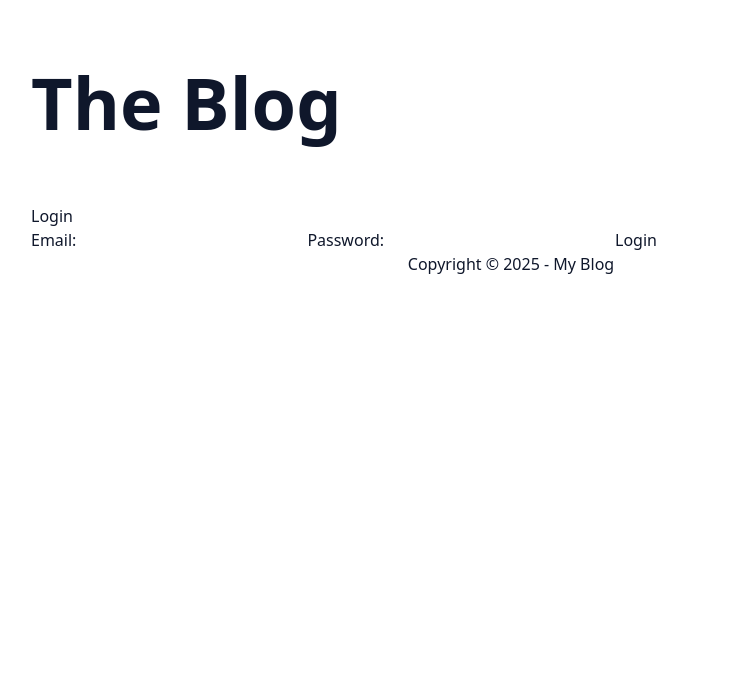
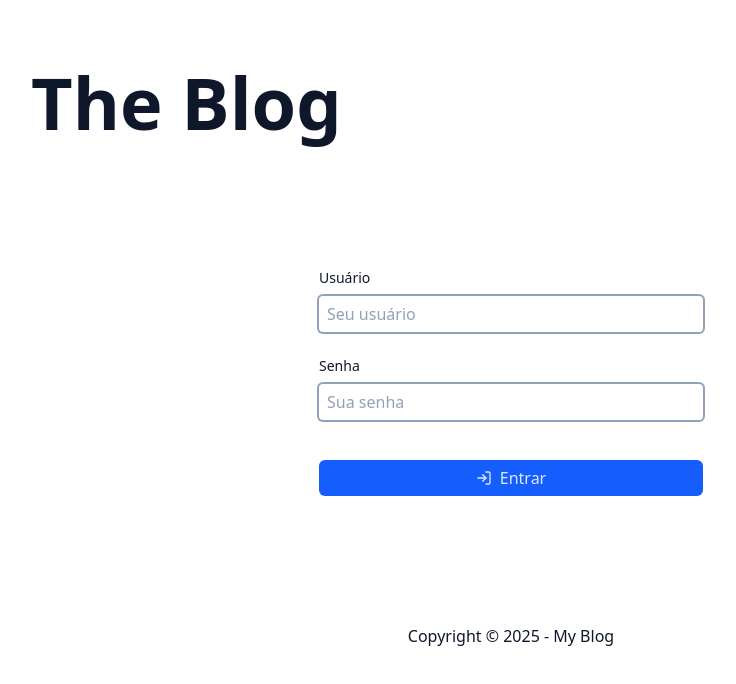
Before and after one commit to rdGxd/blog, a Next.js app: page /admin/login in a window 1280 px wide. Shown: the top 684 px of the page, without its empty margins (129-865 px from the left). Built offline with nearby package versions, Linux system fonts and the light colour scheme.

Commit message:
Componente LoginForm + server actions loginAction e logoutAction

```diff
--- /dev/null
+++ b/src/actions/login/login-action.ts
@@ -0,0 +1,17 @@
+'use server';
+
+import { asyncDelay } from '@/utils/async-delay';
+
+type LoginActionState = {
+  username: string;
+  error: string;
+};
+
+export async function loginAction(state: LoginActionState, formData: FormData) {
+  await asyncDelay(5000); // Vou manter
+
+  return {
+    username: '',
+    error: 'Usuário ou senha inválidos',
+  };
+}
--- /dev/null
+++ b/src/actions/login/logout-action.ts
@@ -0,0 +1,7 @@
+'use server';
+
+import { asyncDelay } from '@/utils/async-delay';
+
+export async function logoutAction(formData: FormData) {
+  await asyncDelay(5000); // Vou manter
+}
--- a/src/app/admin/login/page.tsx
+++ b/src/app/admin/login/page.tsx
@@ -1,20 +1,7 @@
+import LoginForm from '@/components/admin/LoginForm';
+
 export const dynamic = 'force-dynamic';
 
 export default async function AdminLoginPage() {
-  return (
-    <div>
-      <h1>Login</h1>
-      <form>
-        <label>
-          Email:
-          <input type='email' name='email' required />
-        </label>
-        <label>
-          Password:
-          <input type='password' name='password' required />
-        </label>
-        <button type='submit'>Login</button>
-      </form>
-    </div>
-  );
+  return <LoginForm />;
 }
--- a/src/components/Button/index.tsx
+++ b/src/components/Button/index.tsx
@@ -3,11 +3,15 @@ type ButtonVariants = 'default' | 'ghost' | 'danger';
 type ButtonSizes = 'sm' | 'md' | 'lg';
 
 type ButtonProps = {
-  variant: ButtonVariants;
+  variant?: ButtonVariants;
   size?: ButtonSizes;
 } & React.ComponentProps<'button'>;
 
-export function Button({ variant, size = 'md', ...props }: ButtonProps) {
+export function Button({
+  variant = 'default',
+  size = 'md',
+  ...props
+}: ButtonProps) {
   const buttonVariants: Record<ButtonVariants, string> = {
     default: 'bg-blue-600 text-blue-100 hover:bg-blue-700',
     ghost: 'bg-slate-300 text-blue-900 hover:bg-slate-400',
--- /dev/null
+++ b/src/components/admin/LoginForm/index.tsx
@@ -0,0 +1,58 @@
+'use client';
+
+import { loginAction } from '@/actions/login/login-action';
+import { Button } from '@/components/Button';
+import { InputText } from '@/components/InputText';
+import { LogInIcon } from 'lucide-react';
+import { useActionState, useEffect } from 'react';
+import { toast } from 'react-toastify';
+
+export const dynamic = 'force-dynamic';
+
+export default function AdminLoginPage() {
+  const initialState = {
+    username: '',
+    error: '',
+  };
+
+  const [state, action, isPending] = useActionState(loginAction, initialState);
+
+  useEffect(() => {
+    if (state.error) {
+      toast.dismiss();
+      toast.error(state.error);
+    }
+  }, [state]);
+
+  return (
+    <div className='mx-auto mt-16 mb-32 flex max-w-sm items-center justify-center'>
+      <form className='flex flex-1 flex-col gap-6' action={action}>
+        <InputText
+          type='text'
+          name='username'
+          placeholder='Seu usuário'
+          autoComplete='username'
+          labelText='Usuário'
+          disabled={isPending}
+          defaultValue={state.username}
+        />
+
+        <InputText
+          type='password'
+          name='password'
+          placeholder='Sua senha'
+          autoComplete='current-password'
+          labelText='Senha'
+          disabled={isPending}
+        />
+
+        <Button type='submit' className='mt-4' disabled={isPending}>
+          <LogInIcon />
+          Entrar
+        </Button>
+
+        {state.error && <p className='text-red-600'>{state.error}</p>}
+      </form>
+    </div>
+  );
+}
```
